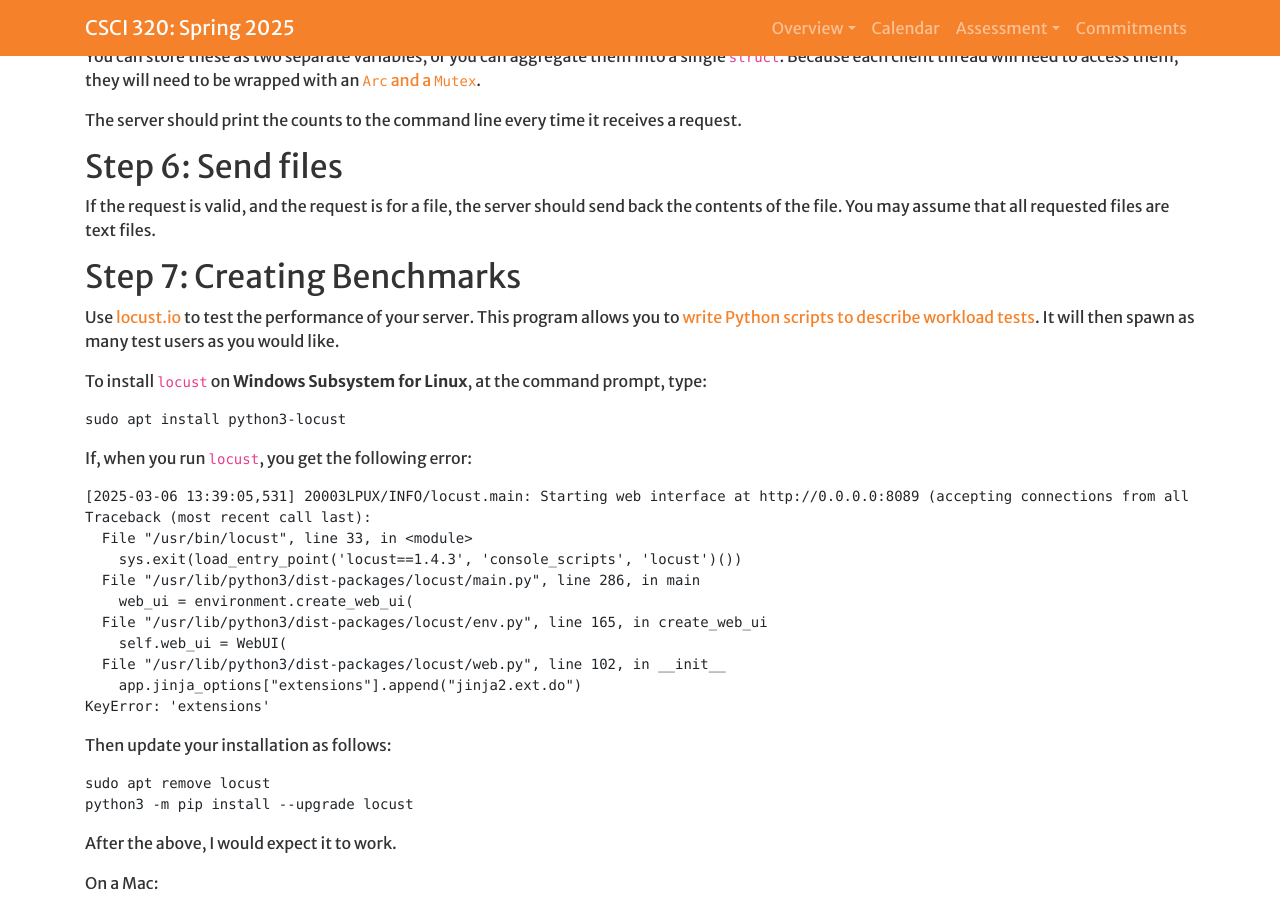
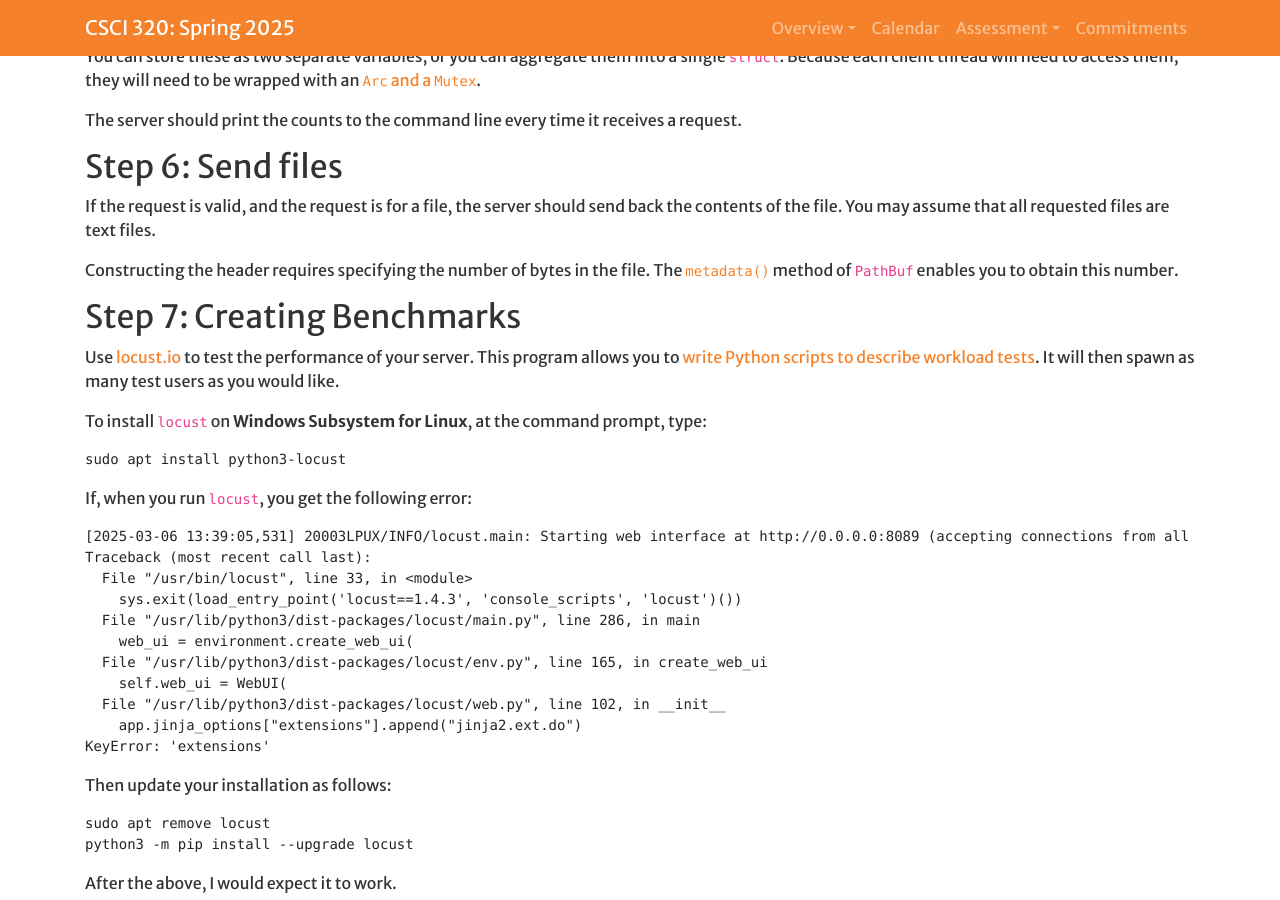
Before and after one commit to Hendrix-CS/csci320, a Jekyll site: the page built from projects/webserver.md, in a window 1280 px wide and 900 px high, scrolled down 2253 px. Built offline with Jekyll 4.4.1, drawn with Linux system fonts in a browser that asks for light colours; a script that is not in the unit is left out.

Commit message:
Added a hint on file bytes

```diff
--- a/projects/webserver.md
+++ b/projects/webserver.md
@@ -142,6 +142,10 @@ The server should print the counts to the command line every time it receives a
 
 If the request is valid, and the request is for a file, the server should send back the
 contents of the file. You may assume that all requested files are text files.
+
+Constructing the header requires specifying the number of bytes in the file. The
+[`metadata()`](https://doc.rust-lang.org/std/path/struct.PathBuf.html#method.metadata)
+method of `PathBuf` enables you to obtain this number.
 
 <!---
 ## Step 7: Transport Layer Security
```
